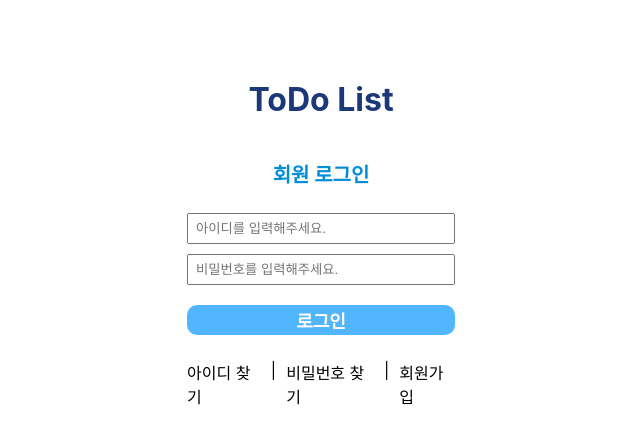
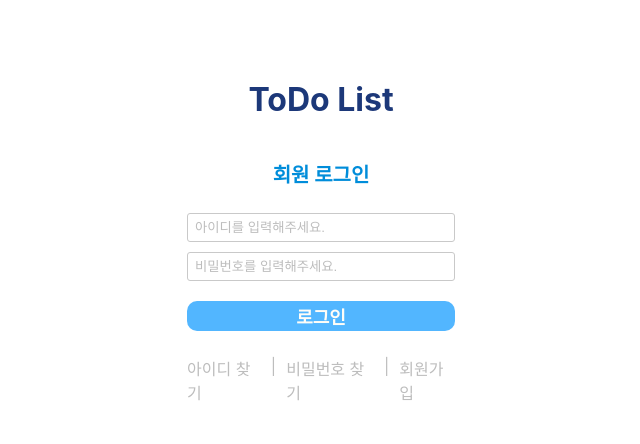
Before and after one commit to jhrogh/todo_list, a React (Create React App) app in the folder todo_front/: page / in a window 1280 px wide. Shown: the top 444 px of the page, without its empty margins (319-959 px from the left). Built offline with nearby package versions, Linux system fonts and the light colour scheme.

Commit message:
240729/front/Login.js 마크업 수정(1)

```diff
--- a/todo_front/src/assets/styles/LoginStyle.css
+++ b/todo_front/src/assets/styles/LoginStyle.css
@@ -21,6 +21,13 @@
 .login-input input {
   padding-left: 7px;
   height: 25px;
+  border-style: solid;
+  border-width: 1px;
+  border-color: #C9C9C9;
+  border-radius: 3px;
+}
+.login-input input::placeholder {
+  color: #BDBDBD;
 }
 
 .login-input-id {
@@ -47,6 +54,7 @@
   justify-content: center;
   margin-top: 25px;
   width: 268px;
+  color: #BDBDBD;
 }
 .login-bottom-findid {
   padding-right: 10px;
```
